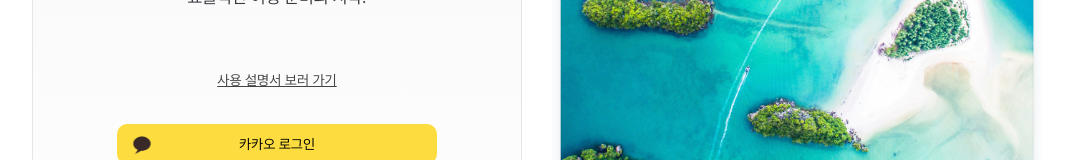
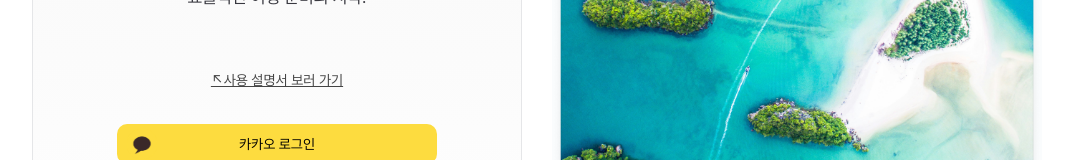
Before and after one commit to jiwonly/TravelBag, a React (Vite) app in the folder m7-frontend/: page /login in a window 1280 px wide. Shown: the part 382-542 px from the top of the page, without its empty margins (103-1169 px from the left). Built offline with nearby package versions, Linux system fonts and the light colour scheme; no server answers.

Commit message:
💄 UI: 사용설명서 UI 변경

```diff
--- a/m7-frontend/src/components/LogIn/HalfTemplate.jsx
+++ b/m7-frontend/src/components/LogIn/HalfTemplate.jsx
@@ -23,7 +23,7 @@ const HalfTemplate = () => {
                   "https://www.notion.so/FE-b933e32cb3734514a904392437039f06";
               }}
             >
-              사용 설명서 보러 가기
+              ↖︎사용 설명서 보러 가기
             </div>
           </div>
           <KakaoButton
```
